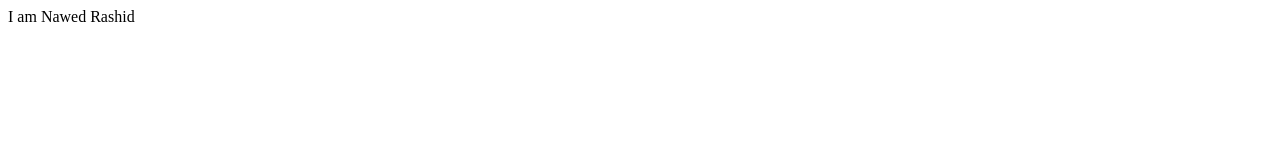
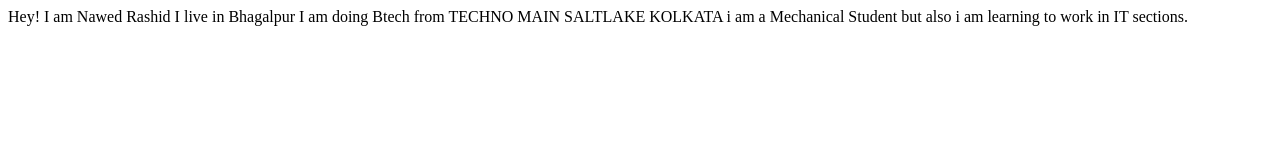
Before and after one commit to nawedrashid/nawedrashid.com, a plain HTML site: page index.html in a window 1280 px wide. Drawn offline with Linux system fonts and the light colour scheme.

Commit message:
Update index.html
Added more details

```diff
--- a/index.html
+++ b/index.html
@@ -6,6 +6,9 @@
     <title>nawedrashid.com</title>
 </head>
 <body>
-    I am Nawed Rashid
+    Hey! I am Nawed Rashid
+    I live in Bhagalpur
+    I am doing Btech from TECHNO MAIN SALTLAKE KOLKATA
+    i am a Mechanical Student but also i am learning to work in IT sections.
 </body>
 </html>
```
